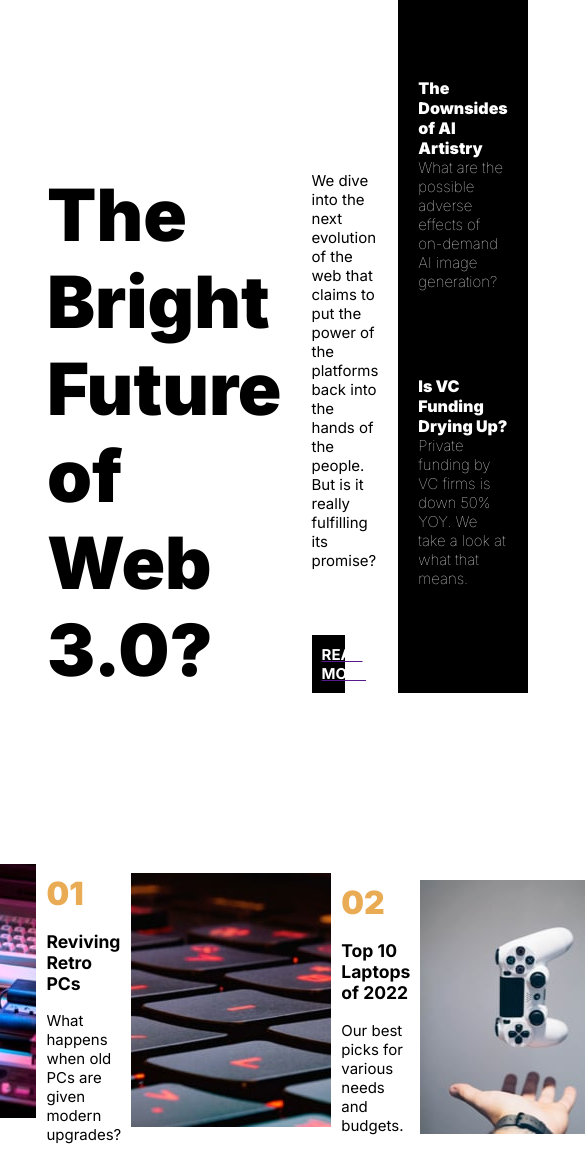
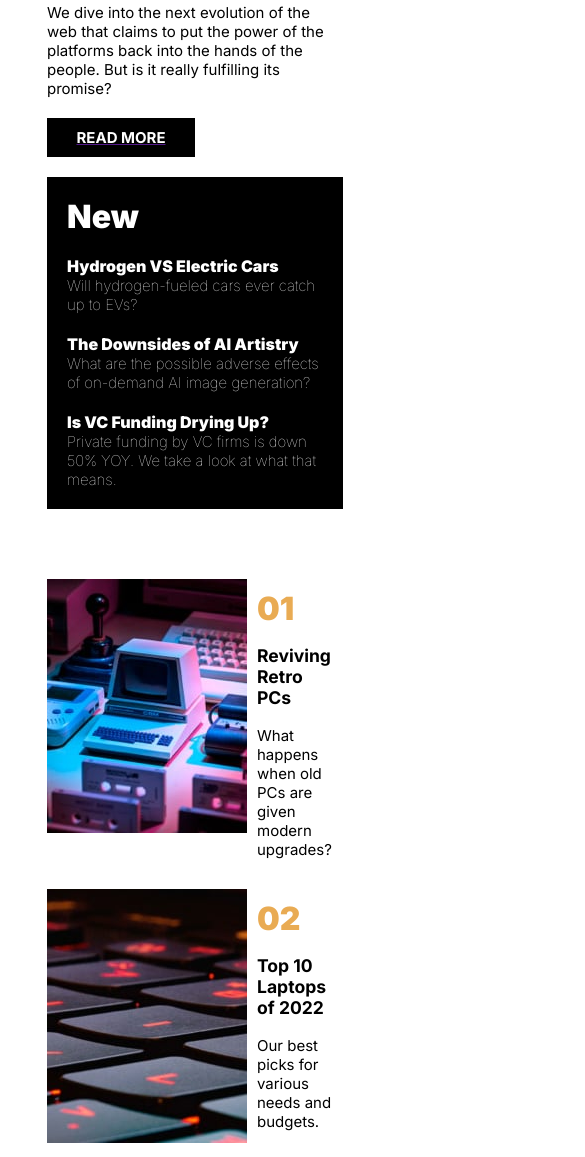
Before and after one commit to DamianMolter/NewsHomepageMain, a plain HTML site: page index.html in a window 390 px wide. Shown: the part 729-1886 px from the top of the page, 585 px wide, since content can reach past the window. Drawn offline with Linux system fonts and the light colour scheme.

Commit message:
Fixed website responsiveness

```diff
--- a/style.css
+++ b/style.css
@@ -8,7 +8,7 @@ body{
 
 #grid-container{
       display: grid;
-      grid-template-rows: 1fr 4fr 2fr;
+      grid-template-rows: 1fr 3fr 2fr;
       grid-template-columns: 2fr 1fr;
       gap: 20px;
 }
@@ -105,7 +105,8 @@ a .black-button:hover{
       color: white;
       display: flex;
       flex-direction: column;
-      justify-content: space-evenly;
+      justify-content: space-around;
+      gap: 20px;
       padding: 20px;
 }
 
@@ -131,7 +132,7 @@ a .black-button:hover{
       grid-column: span 2;
       display: flex;
       justify-content: center;
-      align-items: center;
+      align-items: stretch;
       padding-top: 50px;
 }
 
@@ -163,3 +164,39 @@ span.article-number{
       color: hsl(35, 77%, 62%);
       text-decoration: none;
     }
+
+@media (max-width: 1000px){
+
+      #grid-container{
+            display: flex;
+            flex-direction: column;
+      }
+
+      .menu{
+            width: 100%;
+      }
+
+      .first-article{
+            flex: 1;
+            display: flex;
+            flex-direction: column;
+            gap: 10px;
+      }
+
+      .first-article-content{
+            padding-left: 0;
+            gap: 20px;
+      }
+
+      .black-box{
+            flex: 1;
+            padding: 20px;
+            gap:20px;
+      }
+
+      .bottom-section{
+            display: flex;
+            flex-direction: column;
+            gap: 20px;
+      }
+}
```
